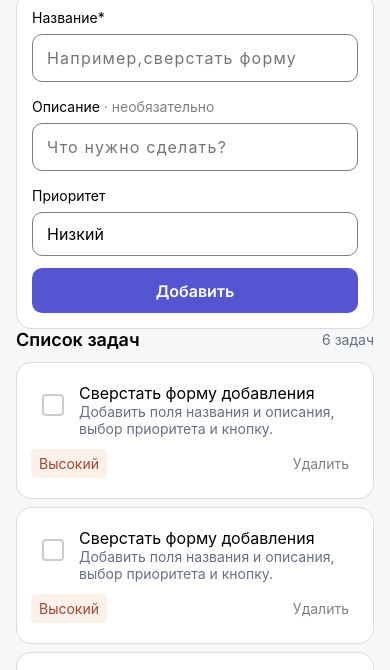
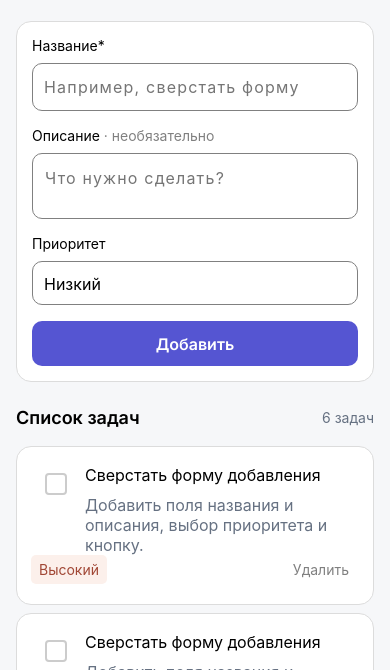
Before and after one commit to Oladushekkun/ToDoList, a plain HTML site: page index.html in a window 390 px wide. Shown: the part 95-765 px from the top of the page. Drawn offline with Linux system fonts and the light colour scheme; a script that the page names is missing; a web font is replaced by a local one.

Commit message:
поправил стили

```diff
--- a/style.css
+++ b/style.css
@@ -259,7 +259,6 @@ p {
   }
 
   .header {
-    padding-bottom: 0;
   }
 
   .header__title {
@@ -271,7 +270,7 @@ p {
   }
 
   .task-form__group {
-    gap: 8px;
+    gap: 9px;
   }
 
   .task-form__label {
@@ -279,6 +278,12 @@ p {
   }
 
   .task-form__input {
+    letter-spacing: 0%;
+    padding-left: 11px;
+  }
+
+  .task-form__input[name="description"] {
+    padding: 2px 12px 18px 12px;
   }
 
   .task-form__fields {
@@ -287,8 +292,7 @@ p {
 
   .task-form__select {
     height: 44px;
-    padding-top: 0;
-    padding-bottom: 0;
+    padding: 2px 0px 0px 11px;
   }
 
   .task-form__footer .task-form__note {
@@ -297,11 +301,11 @@ p {
 
   .task-container__button {
     width: 100%;
+    margin-top: 4px;
   }
 
   .task-list__container-header {
-    padding-top: 0;
-    padding-bottom: 12px;
+    padding: 25px 0px 18px 0px;
   }
 
   .task-list__title {
@@ -316,28 +320,31 @@ p {
   }
   .task-card {
     flex-wrap: wrap;
-    gap: 12px;
+    gap: 0px;
     padding-bottom: 20px;
-    padding-top: 20px;
+    padding-top: 18px;
   }
 
   .task-card__label {
     flex-basis: 100%; /* распр раст*/
+    align-items: unset;
   }
 
   .task-card__checkbox {
-    margin-left: 0;
-    align-self: baseline;
-    margin: 11px;
+    margin: 8px 14px;
   }
 
   .task-card__content {
     margin-left: 0px;
     gap: 10px;
-    display: -webkit-box; /* Почитать про это!!!*/
-    -webkit-box-orient: vertical;
-    -webkit-line-clamp: 3;
-    overflow: hidden;
+    display: flex;
+  }
+
+  .task-card__title {
+  }
+
+  .task-card__description {
+    font-size: 16px;
   }
 
   .task-card__button {
```
Also changed, not shown: index.html (+3 -2 lines).
